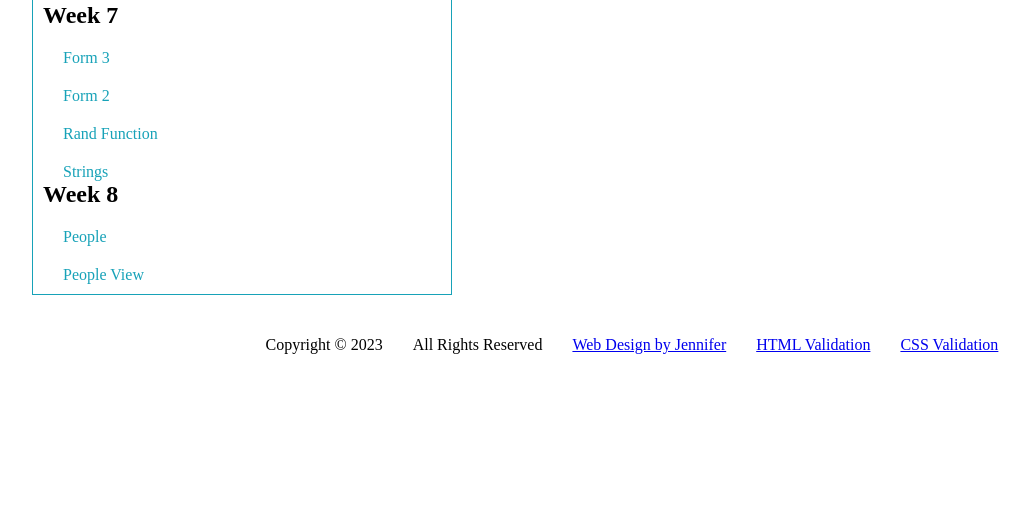
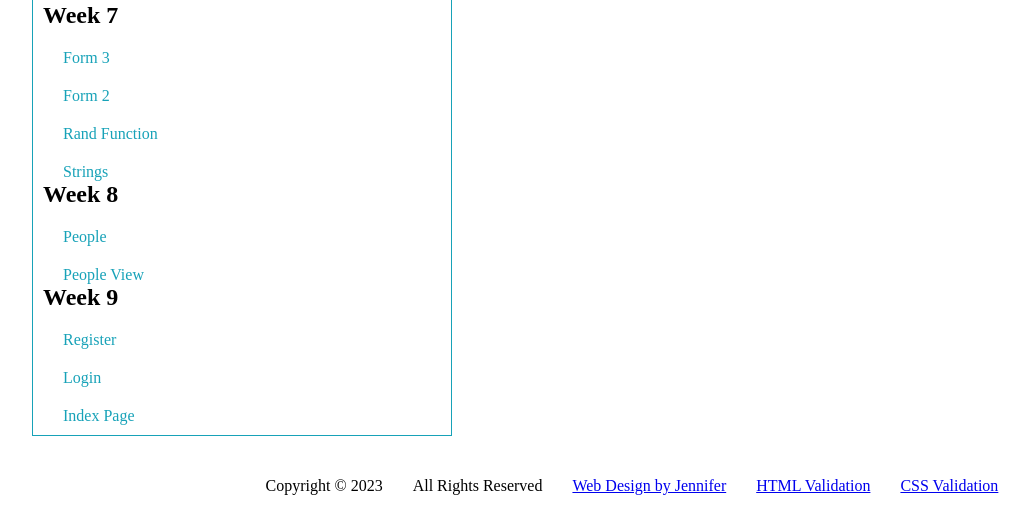
Before and after one commit to JRussellUX/it261, a PHP site: page / in a window 1280 px wide. Shown: the part 1525-2041 px from the top of the page, without its empty margins (8-1038 px from the left). Before the commit the page ends 1879 px from the top, so only its background shows below. Run offline with PHP 8.4, Linux system fonts and the light colour scheme.

Commit message:
Add files via upload

```diff
--- a/index.php
+++ b/index.php
@@ -105,6 +105,13 @@
                             <li><a href="weeks/week8/people.php">People</a>
                             <li><a href="weeks/week8/people-view.php">People View</a>
                         </ul>
+
+                        <h3>Week 9</h3>
+                        <ul>
+                            <li><a href="weeks/week9/register.php">Register</a>
+                            <li><a href="weeks/week9/login.php">Login</a>
+                            <li><a href="weeks/week9/index.php">Index Page</a>
+                        </ul>
                     </div>
                 </div>
             </aside>
```
